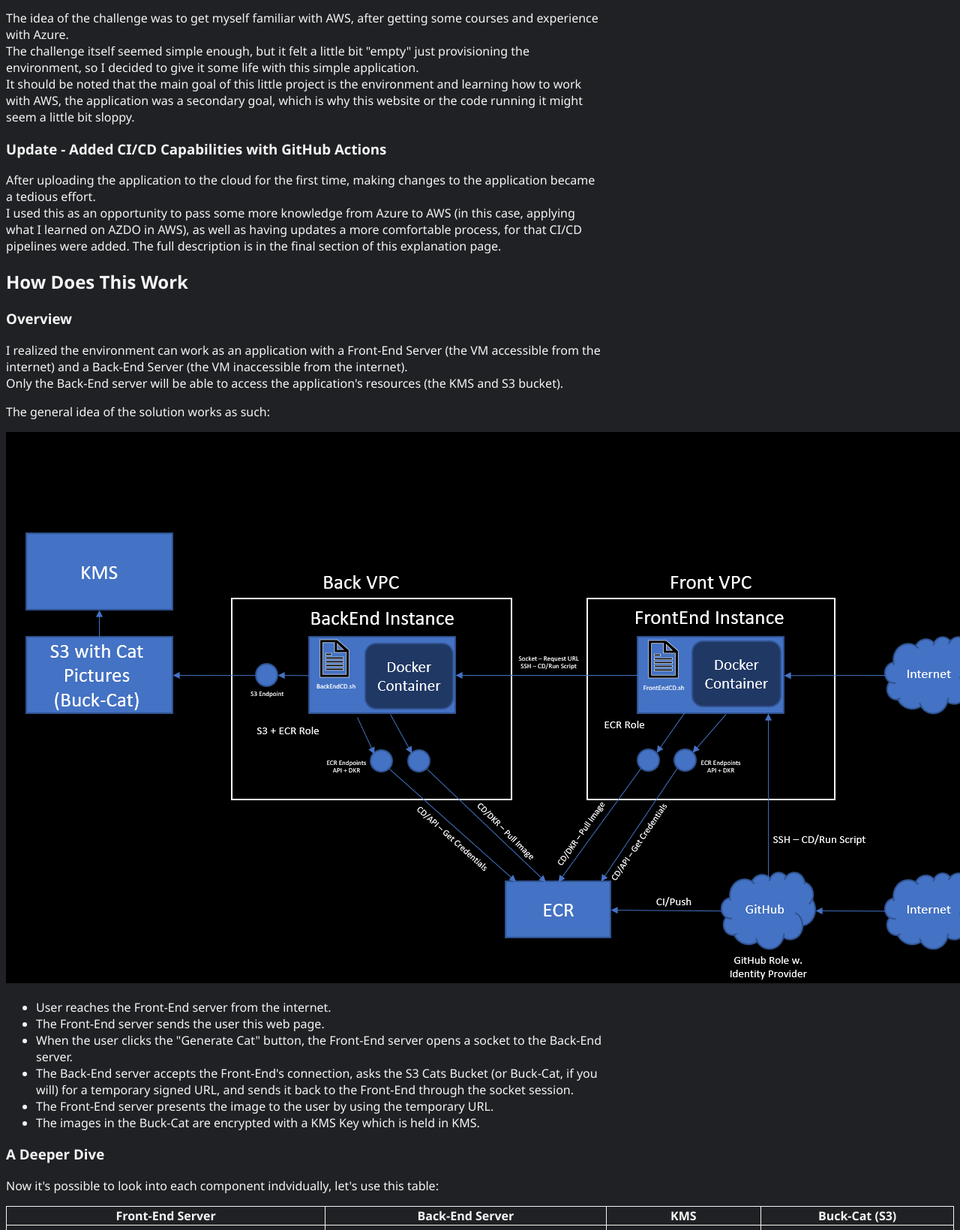
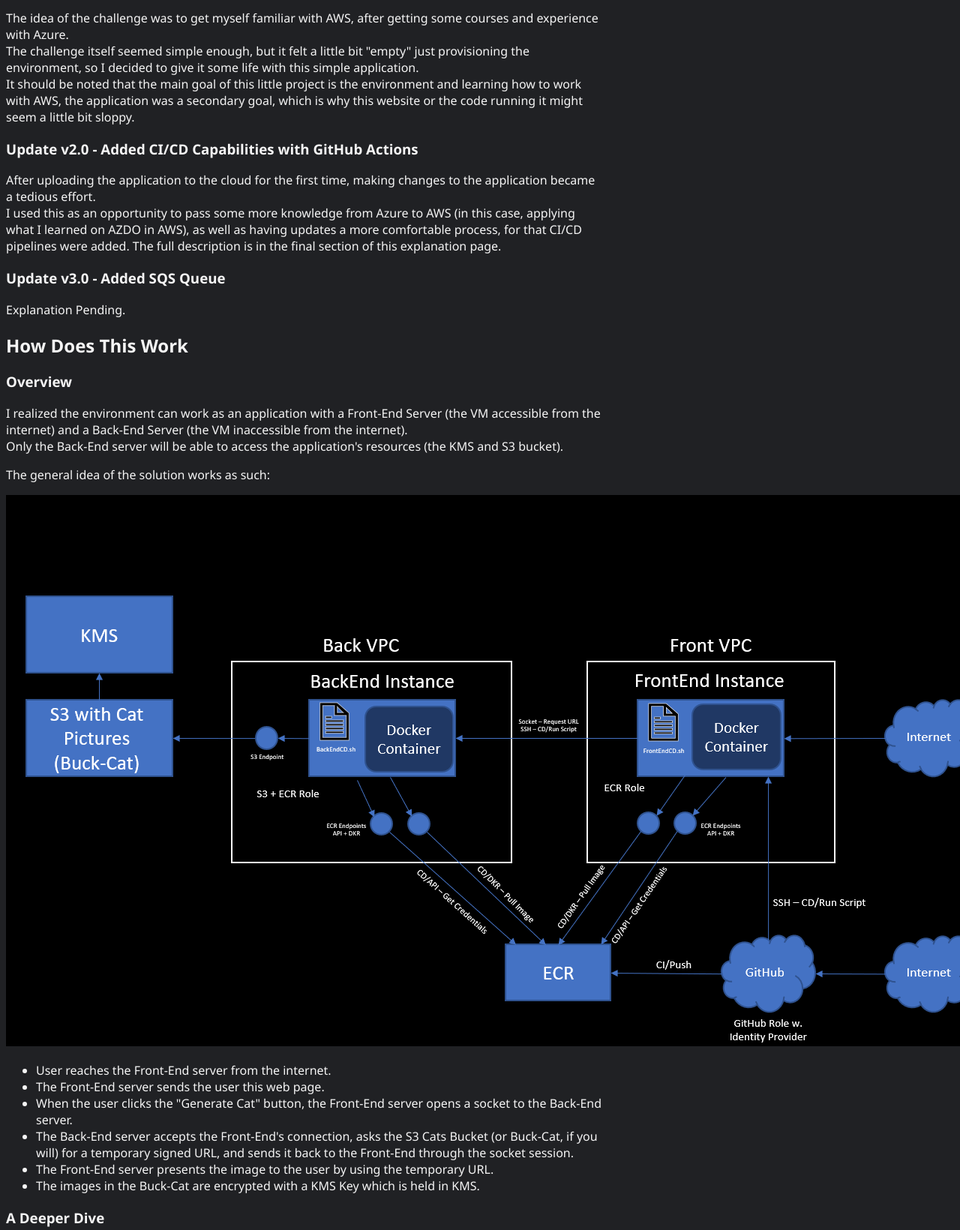
Before and after one commit to NoamVH/BuckCat, a Flask app: page /explanation in a window 1280 px wide; the page is wider, and only the part inside the window is pictured. Shown: the part 306-1946 px from the top of that part at 75% size. Run offline with Flask 3, Linux system fonts and the light colour scheme.

Commit message:
Replaced Standard queues with FIFO queues

```diff
--- a/FrontEnd/appQueue.py
+++ b/FrontEnd/appQueue.py
@@ -5,12 +5,11 @@
 
 
 # Parameters:
-CHUNK_SIZE = 2048 # For socket messages size
 current_cat = 0 # For initial cat from the cat list
 MAX_CATS = 19 # The maximum number of cats in the bucket
 images_folder = os.path.join('static', 'Images') # Path to the site's Images folder
-BACK_TO_FRONT_QUEUE = 'https://sqs.eu-central-1.amazonaws.com/283890144470/back-to-front-queue'
-FRONT_TO_BACK_QUEUE = 'https://sqs.eu-central-1.amazonaws.com/283890144470/front-to-back-queue'
+BACK_TO_FRONT_QUEUE = 'https://sqs.eu-central-1.amazonaws.com/283890144470/back-to-front-queue.fifo'
+FRONT_TO_BACK_QUEUE = 'https://sqs.eu-central-1.amazonaws.com/283890144470/front-to-back-queue.fifo'
 sqs = boto3.client('sqs', config=Config(region_name = 'eu-central-1'))
 
 
--- a/FrontEnd/templates/explanation.html
+++ b/FrontEnd/templates/explanation.html
@@ -45,7 +45,7 @@
             </p>
             <div>
                 <h3>
-                    Update - Added CI/CD Capabilities with GitHub Actions
+                    Update v2.0 - Added CI/CD Capabilities with GitHub Actions
                 </h3>
             </div>
             <div>
@@ -53,6 +53,16 @@
                     After uploading the application to the cloud for the first time, making changes to the application became a tedious effort.<br>
                     I used this as an opportunity to pass some more knowledge from Azure to AWS (in this case, applying what I learned on AZDO in AWS), as well as having updates a more comfortable process, for that CI/CD pipelines were added.
                     The full description is in the final section of this explanation page.
+                </p>
+            </div>
+            <div>
+                <h3>
+                    Update v3.0 - Added SQS Queue
+                </h3>
+            </div>
+            <div>
+                <p>
+                    Explanation Pending.
                 </p>
             </div>
         </div>
--- a/FrontEnd/templates/homepage.html
+++ b/FrontEnd/templates/homepage.html
@@ -21,7 +21,7 @@
                 <img src="https://media.tenor.com/6M-2KmXuTCcAAAAC/bucket-tf2.gif" id="ThisIsABucket">
             </div>
             <div>
-                <h2>This bucket has cats in it!! (Now with CI/CD capabilities!)</h2>
+                <h2>This bucket has cats in it!! (Now with SQS!)</h2>
             </div>
             <div id="CatFormDiv">
                     <form method="post" action="/" id="CatForm">
```
Also changed, not shown: BackEnd/BackEndQueue.py (+6 -7 lines).
